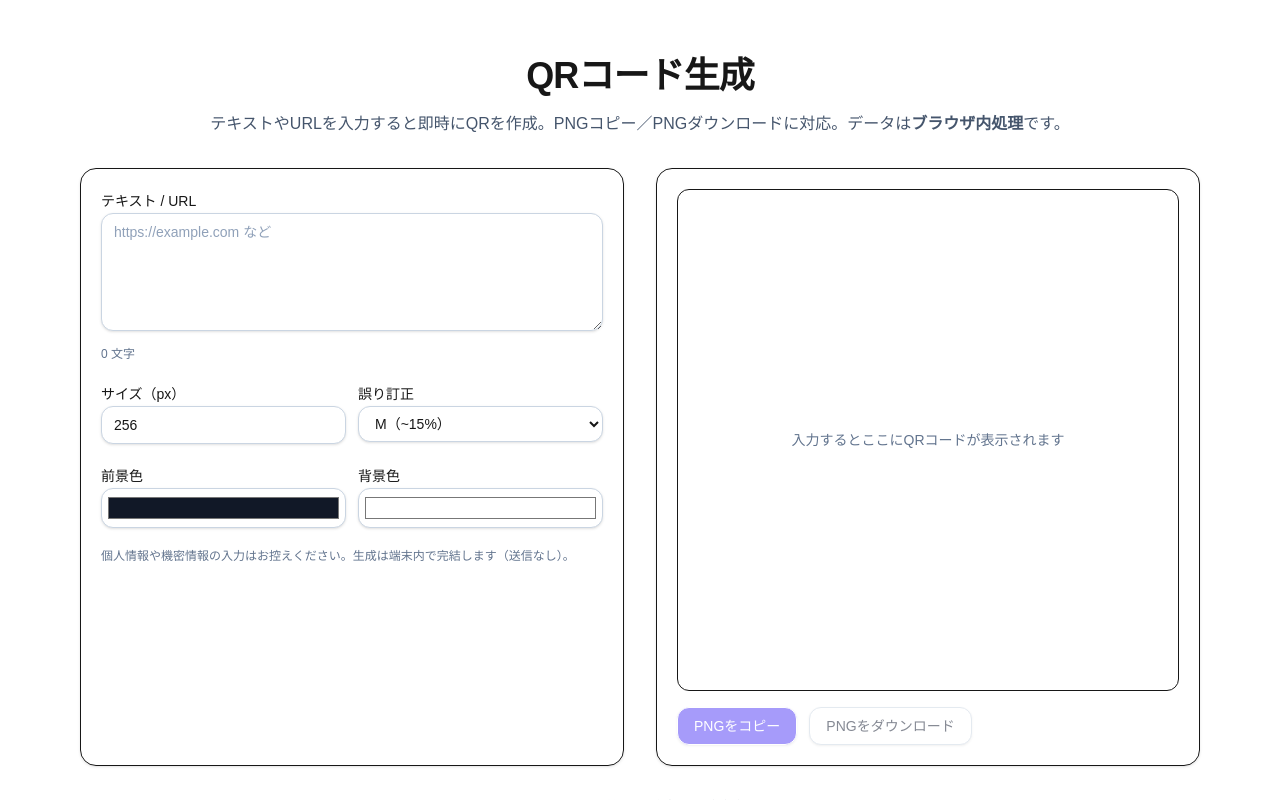
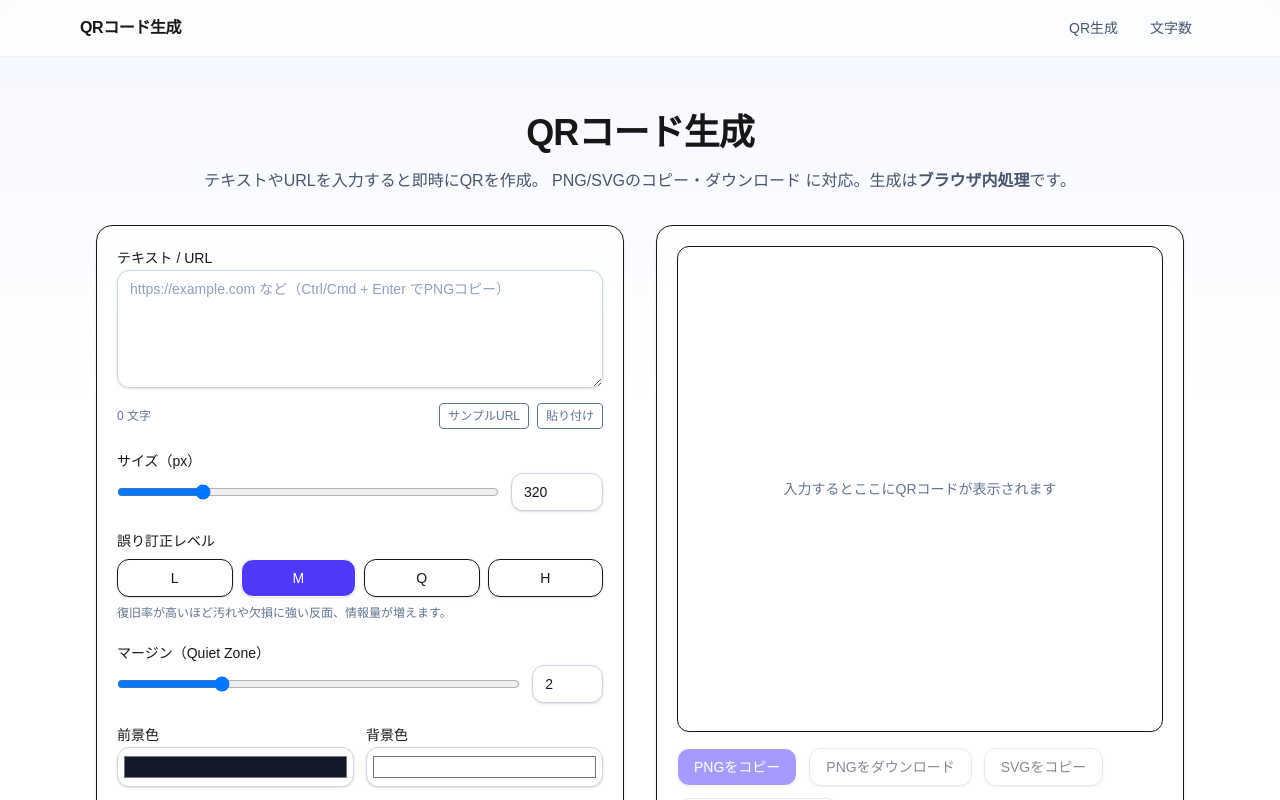
Before and after one commit to usefultool250818-afk/qr-generator, a Next.js app: page / in a window 1280 px wide. Shown: the top 800 px of the page. Built offline with nearby package versions, Linux system fonts and the light colour scheme.

Commit message:
chore(layout): update layout.tsx with OG/Twitter meta, theme colors, header/footer, and GA4

```diff
--- a/src/app/layout.tsx
+++ b/src/app/layout.tsx
@@ -1,46 +1,57 @@
 // app/layout.tsx
-import type { Metadata } from "next";
+import type { Metadata, Viewport } from "next";
 import { Geist, Geist_Mono } from "next/font/google";
 import "./globals.css";
-import Script from "next/script"; // ← 大文字Sで
+import Script from "next/script";
 
-const geistSans = Geist({ variable: "--font-geist-sans", subsets: ["latin"] });
+const geistSans = Geist({ variable: "--font-geist-sans", subsets: ["latin"], weight: ["100","200","300","400","500","600","700","800","900"] });
 const geistMono = Geist_Mono({ variable: "--font-geist-mono", subsets: ["latin"] });
 
 export const metadata: Metadata = {
   metadataBase: new URL("https://qr-generator-bice-nu.vercel.app"),
   title: { default: "QRコード生成 | 便利ツール", template: "%s | 便利ツール" },
-  description:
-    "文字やURLから即時にQRコードを作成。SVG表示とPNGダウンロードに対応。処理はブラウザ内で完結します。",
+  description: "文字やURLから即時にQRコードを作成。PNG/SVGのコピー・ダウンロードに対応。処理はブラウザ内で完結します。",
+  keywords: ["QR", "QRコード", "QR generator", "PNG", "SVG", "誤り訂正", "Quiet Zone"],
+  alternates: { canonical: "/" },
   openGraph: {
     type: "website",
     url: "/",
+    siteName: "便利ツール",
     title: "QRコード生成 | 便利ツール",
-    description:
-      "文字やURLから即時にQRコードを作成。SVG表示とPNGダウンロードに対応。処理はブラウザ内で完結します。",
-    siteName: "便利ツール",
+    description: "文字やURLから即時にQRコードを作成。PNG/SVGのコピー・ダウンロードに対応。処理はブラウザ内で完結します。",
+    images: [{ url: "/og.png", width: 1200, height: 630, alt: "QRコード生成" }],
   },
   twitter: {
-    card: "summary",
+    card: "summary_large_image",
     title: "QRコード生成 | 便利ツール",
-    description:
-      "文字やURLから即時にQRコードを作成。SVG表示とPNGダウンロードに対応。",
+    description: "文字やURLから即時にQRコードを作成。PNG/SVGのコピー・ダウンロードに対応。",
+    images: ["/og.png"],
   },
-  icons: { icon: "/favicon.ico" },
+  icons: {
+    icon: [
+      { url: "/favicon.ico" },
+      { url: "/icon-192.png", sizes: "192x192", type: "image/png" },
+      { url: "/icon-512.png", sizes: "512x512", type: "image/png" },
+    ],
+    apple: [{ url: "/apple-touch-icon.png", sizes: "180x180" }],
+  },
   robots: { index: true, follow: true },
+};
+
+export const viewport: Viewport = {
   themeColor: [
-    { media: "(prefers-color-scheme: light)", color: "#ffffff" },
-    { media: "(prefers-color-scheme: dark)", color: "#0f172a" },
+    { media: "(prefers-color-scheme: light)", color: "#EEF2FF" }, // indigo-50相当
+    { media: "(prefers-color-scheme: dark)", color: "#0B1220" },  // slate-950相当
   ],
 };
 
 export default function RootLayout({ children }: { children: React.ReactNode }) {
   return (
     <html lang="ja" className="h-full scroll-smooth" suppressHydrationWarning>
-      {/* head直下にGAを追加（bodyでもOK） */}
+      {/* GA4（測定IDはそのまま） */}
       <head>
         <Script
-          src="https://www.googletagmanager.com/gtag/js?id=G-NYS6YPJC8G" // ←測定IDを正確に
+          src="https://www.googletagmanager.com/gtag/js?id=G-NYS6YPJC8G"
           strategy="afterInteractive"
         />
         <Script id="ga4-init" strategy="afterInteractive">
@@ -57,12 +68,46 @@ export default function RootLayout({ children }: { children: React.ReactNode })
         className={[
           geistSans.variable,
           geistMono.variable,
-          "antialiased min-h-dvh",
-          "bg-gradient-to-b from-white to-slate-50 text-slate-900",
-          "dark:from-slate-950 dark:to-slate-900 dark:text-slate-100",
+          "antialiased min-h-dvh text-slate-900 dark:text-slate-100",
+          "bg-slate-50 dark:bg-slate-950",
         ].join(" ")}
       >
-        {children}
+        {/* 淡いグラデ背景（moji-counterと統一の質感） */}
+        <div className="pointer-events-none fixed inset-0 -z-10 bg-gradient-to-b from-indigo-50/60 via-transparent to-transparent dark:from-indigo-950/30" />
+
+        {/* 共通ヘッダー（相互リンク） */}
+        <header className="sticky top-0 z-20 border-b border-slate-200/60 bg-white/70 backdrop-blur dark:border-slate-800 dark:bg-slate-900/70">
+          <div className="mx-auto flex h-14 max-w-6xl items-center justify-between px-4">
+            <a href="/" className="font-semibold tracking-tight">QRコード生成</a>
+            <nav className="flex items-center gap-4 text-sm text-slate-600 dark:text-slate-300">
+              <a
+                href="https://qr-generator-bice-nu.vercel.app/"
+                className="rounded-lg px-2 py-1 hover:bg-slate-100 dark:hover:bg-slate-800"
+              >
+                QR生成
+              </a>
+              <a
+                href="https://moji-counter-xi.vercel.app/"
+                className="rounded-lg px-2 py-1 hover:bg-slate-100 dark:hover:bg-slate-800"
+              >
+                文字数
+              </a>
+            </nav>
+          </div>
+        </header>
+
+        {/* メイン */}
+        <div className="mx-auto max-w-6xl px-4">
+          {children}
+        </div>
+
+        {/* フッター（統一の注意書き） */}
+        <footer className="mt-12 border-t border-slate-200/60 py-8 text-sm text-slate-500 dark:border-slate-800">
+          <div className="mx-auto max-w-6xl px-4">
+            <p className="mb-1">※ 生成は端末内で完結します（サーバー送信なし）。</p>
+            <p className="text-xs">© {new Date().getFullYear()} qr-generator. All rights reserved.</p>
+          </div>
+        </footer>
       </body>
     </html>
   );
--- a/src/app/page.tsx
+++ b/src/app/page.tsx
@@ -1,6 +1,6 @@
 "use client";
 
-import { useEffect, useRef, useState } from "react";
+import { useEffect, useMemo, useRef, useState } from "react";
 import QR from "qrcode";
 
 type Level = "L" | "M" | "Q" | "H";
@@ -8,59 +8,87 @@ type Level = "L" | "M" | "Q" | "H";
 export default function Page() {
   // 入力と設定
   const [text, setText] = useState("");
-  const [size, setSize] = useState<number>(256);
+  const [size, setSize] = useState<number>(320);
   const [level, setLevel] = useState<Level>("M");
   const [fg, setFg] = useState("#111827"); // slate-900
   const [bg, setBg] = useState("#ffffff");
+  const [margin, setMargin] = useState<number>(2);
 
-  // プレビュー用
+  // プレビュー（Canvas / SVG）
   const canvasRef = useRef<HTMLCanvasElement>(null);
+  const [svgString, setSvgString] = useState<string>("");
   const [error, setError] = useState<string | null>(null);
+  const [copied, setCopied] = useState<"png" | "svg" | null>(null);
 
-  // 変更のたびにプレビュー更新
+  // Canvas生成
   useEffect(() => {
     if (!canvasRef.current) return;
     const draw = async () => {
       try {
         setError(null);
+        const ctx = canvasRef.current.getContext("2d");
         if (!text) {
-          const ctx = canvasRef.current!.getContext("2d");
           if (ctx) {
-            ctx.clearRect(0, 0, canvasRef.current!.width, canvasRef.current!.height);
+            ctx.clearRect(0, 0, canvasRef.current.width, canvasRef.current.height);
           }
           return;
         }
-        await QR.toCanvas(canvasRef.current!, text, {
+        await QR.toCanvas(canvasRef.current, text, {
           width: size,
           errorCorrectionLevel: level,
-          color: {
-            dark: fg,
-            light: bg,
-          },
-          margin: 2, // Quiet Zone
+          color: { dark: fg, light: bg },
+          margin,
         });
       } catch (e) {
         setError("QRコードの生成に失敗しました。入力内容をご確認ください。");
       }
     };
     draw();
-  }, [text, size, level, fg, bg]);
+  }, [text, size, level, fg, bg, margin]);
 
+  // SVG生成
+  useEffect(() => {
+    const makeSvg = async () => {
+      if (!text) {
+        setSvgString("");
+        return;
+      }
+      try {
+        const svg = await QR.toString(text, {
+          type: "svg",
+          errorCorrectionLevel: level,
+          color: { dark: fg, light: bg },
+          margin,
+          width: size, // qrcodeはsvgでもwidth指定可
+        } as any);
+        setSvgString(svg);
+      } catch {
+        setSvgString("");
+      }
+    };
+    makeSvg();
+  }, [text, level, fg, bg, margin, size]);
+
+  // PNG コピー
   const handleCopyPng = async () => {
     if (!canvasRef.current) return;
-    return new Promise<void>((resolve) => {
+    await new Promise<void>((resolve) => {
       canvasRef.current!.toBlob(async (blob) => {
         if (!blob) return resolve();
         try {
           await navigator.clipboard.write([new ClipboardItem({ [blob.type]: blob })]);
+          setCopied("png");
+          setTimeout(() => setCopied(null), 1200);
         } catch {
-          // フォールバックなし（古いブラウザでは失敗する可能性）
+          // 非対応ブラウザは無視
+        } finally {
+          resolve();
         }
-        resolve();
-      });
+      }, "image/png");
     });
   };
 
+  // PNG ダウンロード
   const handleDownloadPng = () => {
     if (!canvasRef.current) return;
     const link = document.createElement("a");
@@ -69,14 +97,63 @@ export default function Page() {
     link.click();
   };
 
+  // SVG コピー
+  const handleCopySvg = async () => {
+    if (!svgString) return;
+    try {
+      // 文字列コピー（SVGはテキストで扱える）
+      await navigator.clipboard.writeText(svgString);
+      setCopied("svg");
+      setTimeout(() => setCopied(null), 1200);
+    } catch {
+      // noop
+    }
+  };
+
+  // SVG ダウンロード
+  const handleDownloadSvg = () => {
+    if (!svgString) return;
+    const blob = new Blob([svgString], { type: "image/svg+xml;charset=utf-8" });
+    const url = URL.createObjectURL(blob);
+    const a = document.createElement("a");
+    a.href = url;
+    a.download = "qrcode.svg";
+    a.click();
+    URL.revokeObjectURL(url);
+  };
+
+  // ショートカット：Ctrl/Cmd + Enter でPNGコピー
+  useEffect(() => {
+    const onKey = (e: KeyboardEvent) => {
+      if ((e.ctrlKey || e.metaKey) && e.key === "Enter") {
+        e.preventDefault();
+        if (text) handleCopyPng();
+      }
+    };
+    window.addEventListener("keydown", onKey);
+    return () => window.removeEventListener("keydown", onKey);
+  }, [text]);
+
+  // 誤り訂正の説明メモ
+  const ecLabels: Record<Level, string> = useMemo(
+    () => ({
+      L: "L（~7%復旧）",
+      M: "M（~15%復旧）",
+      Q: "Q（~25%復旧）",
+      H: "H（~30%復旧）",
+    }),
+    []
+  );
+
   return (
     <main className="mx-auto max-w-6xl px-4 py-10 md:py-14">
       {/* Hero */}
       <section className="text-center space-y-4">
         <h1 className="text-3xl md:text-4xl font-bold tracking-tight">QRコード生成</h1>
         <p className="text-slate-600 dark:text-slate-300">
-          テキストやURLを入力すると即時にQRを作成。<span className="font-medium">PNGコピー</span>／
-          <span className="font-medium">PNGダウンロード</span>に対応。データは<strong>ブラウザ内処理</strong>です。
+          テキストやURLを入力すると即時にQRを作成。{" "}
+          <span className="font-medium">PNG/SVGのコピー・ダウンロード</span> に対応。生成は
+          <strong>ブラウザ内処理</strong>です。
         </p>
       </section>
 
@@ -91,49 +168,117 @@ export default function Page() {
                 value={text}
                 onChange={(e) => setText(e.target.value)}
                 rows={5}
-                placeholder="https://example.com など"
+                placeholder="https://example.com など（Ctrl/Cmd + Enter でPNGコピー）"
                 aria-label="QRに変換するテキストまたはURL"
                 className="w-full rounded-xl border border-slate-300 bg-white px-3 py-2 text-sm shadow-sm placeholder:text-slate-400
                            focus:outline-none focus:ring-4 focus:ring-indigo-100
                            dark:bg-slate-950 dark:border-slate-800"
               />
               <div className="flex items-center justify-between text-xs text-slate-500">
-                <span>{text.length} 文字</span>
-                <span aria-live="polite">{error ? "エラーがあります" : "\u00A0"}</span>
+                <span aria-live="polite">{text.length} 文字</span>
+                <div className="flex items-center gap-2">
+                  <button
+                    type="button"
+                    onClick={() => setText("https://example.com")}
+                    className="rounded border px-2 py-1 hover:bg-slate-50 dark:border-slate-700 dark:hover:bg-slate-800"
+                    title="サンプルURLを挿入"
+                  >
+                    サンプルURL
+                  </button>
+                  <button
+                    type="button"
+                    onClick={() => navigator.clipboard.readText().then(setText).catch(() => {})}
+                    className="rounded border px-2 py-1 hover:bg-slate-50 dark:border-slate-700 dark:hover:bg-slate-800"
+                    title="クリップボードから貼り付け"
+                  >
+                    貼り付け
+                  </button>
+                </div>
               </div>
             </label>
 
-            <div className="grid grid-cols-2 gap-3">
+            {/* サイズ */}
+            <div className="grid grid-cols-1 gap-2">
               <label className="space-y-1">
                 <span className="text-sm font-medium">サイズ（px）</span>
+                <div className="flex items-center gap-3">
+                  <input
+                    type="range"
+                    min={128}
+                    max={1024}
+                    step={16}
+                    value={size}
+                    onChange={(e) => setSize(Number(e.target.value))}
+                    className="w-full"
+                  />
+                  <input
+                    type="number"
+                    min={128}
+                    max={1024}
+                    value={size}
+                    onChange={(e) =>
+                      setSize(Math.min(1024, Math.max(128, Number(e.target.value) || 320)))
+                    }
+                    className="w-24 rounded-xl border border-slate-300 bg-white px-3 py-2 text-sm shadow-sm
+                               focus:outline-none focus:ring-4 focus:ring-indigo-100
+                               dark:bg-slate-950 dark:border-slate-800"
+                  />
+                </div>
+              </label>
+            </div>
+
+            {/* 誤り訂正 */}
+            <fieldset className="space-y-2">
+              <div className="text-sm font-medium">誤り訂正レベル</div>
+              <div className="grid grid-cols-4 gap-2">
+                {(["L", "M", "Q", "H"] as Level[]).map((lv) => (
+                  <button
+                    key={lv}
+                    type="button"
+                    onClick={() => setLevel(lv)}
+                    aria-pressed={level === lv}
+                    className={`rounded-xl border px-3 py-2 text-sm shadow-sm dark:border-slate-800
+                      ${level === lv
+                        ? "bg-indigo-600 text-white"
+                        : "bg-white hover:bg-slate-50 dark:bg-slate-950 dark:text-slate-100 dark:hover:bg-slate-900"}`}
+                    title={ecLabels[lv]}
+                  >
+                    {lv}
+                  </button>
+                ))}
+              </div>
+              <p className="text-xs text-slate-500">復旧率が高いほど汚れや欠損に強い反面、情報量が増えます。</p>
+            </fieldset>
+
+            {/* マージン（Quiet Zone） */}
+            <label className="space-y-1 block">
+              <span className="text-sm font-medium">マージン（Quiet Zone）</span>
+              <div className="flex items-center gap-3">
+                <input
+                  type="range"
+                  min={0}
+                  max={8}
+                  value={margin}
+                  onChange={(e) => setMargin(Number(e.target.value))}
+                  className="w-full"
+                />
                 <input
                   type="number"
-                  min={128}
-                  max={1024}
-                  value={size}
-                  onChange={(e) => setSize(Math.min(1024, Math.max(128, Number(e.target.value) || 256)))}
-                  className="w-full rounded-xl border border-slate-300 bg-white px-3 py-2 text-sm shadow-sm
+                  min={0}
+                  max={8}
+                  value={margin}
+                  onChange={(e) => {
+                    const v = Math.min(8, Math.max(0, Number(e.target.value) || 0));
+                    setMargin(v);
+                  }}
+                  className="w-20 rounded-xl border border-slate-300 bg-white px-3 py-2 text-sm shadow-sm
                              focus:outline-none focus:ring-4 focus:ring-indigo-100
                              dark:bg-slate-950 dark:border-slate-800"
                 />
-              </label>
-              <label className="space-y-1">
-                <span className="text-sm font-medium">誤り訂正</span>
-                <select
-                  value={level}
-                  onChange={(e) => setLevel(e.target.value as Level)}
-                  className="w-full rounded-xl border border-slate-300 bg-white px-3 py-2 text-sm shadow-sm
-                             focus:outline-none focus:ring-4 focus:ring-indigo-100
-                             dark:bg-slate-950 dark:border-slate-800"
-                >
-                  <option value="L">L（~7%）</option>
-                  <option value="M">M（~15%）</option>
-                  <option value="Q">Q（~25%）</option>
-                  <option value="H">H（~30%）</option>
-                </select>
-              </label>
-            </div>
+              </div>
+            </label>
 
+            {/* 色 */}
             <div className="grid grid-cols-2 gap-3">
               <label className="space-y-1">
                 <span className="text-sm font-medium">前景色</span>
@@ -193,8 +338,9 @@ export default function Page() {
                 className="inline-flex items-center justify-center rounded-xl border px-4 py-2 text-sm font-medium shadow-sm
                            bg-indigo-600 text-white hover:bg-indigo-500 active:translate-y-[1px]
                            disabled:opacity-50 disabled:cursor-not-allowed"
+                aria-live="polite"
               >
-                PNGをコピー
+                {copied === "png" ? "PNGをコピーしました" : "PNGをコピー"}
               </button>
               <button
                 onClick={handleDownloadPng}
@@ -206,6 +352,33 @@ export default function Page() {
               >
                 PNGをダウンロード
               </button>
+
+              <button
+                onClick={handleCopySvg}
+                disabled={!svgString}
+                className="inline-flex items-center justify-center rounded-xl border px-4 py-2 text-sm font-medium shadow-sm
+                           bg-white text-slate-900 hover:bg-slate-50 active:translate-y-[1px]
+                           dark:bg-slate-950 dark:text-slate-100 dark:hover:bg-slate-900
+                           border-slate-300 dark:border-slate-800 disabled:opacity-50 disabled:cursor-not-allowed"
+                aria-live="polite"
+              >
+                {copied === "svg" ? "SVGをコピーしました" : "SVGをコピー"}
+              </button>
+              <button
+                onClick={handleDownloadSvg}
+                disabled={!svgString}
+                className="inline-flex items-center justify-center rounded-xl border px-4 py-2 text-sm font-medium shadow-sm
+                           bg-white text-slate-900 hover:bg-slate-50 active:translate-y-[1px]
+                           dark:bg-slate-950 dark:text-slate-100 dark:hover:bg-slate-900
+                           border-slate-300 dark:border-slate-800 disabled:opacity-50 disabled:cursor-not-allowed"
+              >
+                SVGをダウンロード
+              </button>
+            </div>
+
+            <div className="text-xs text-slate-500">
+              <p>ヒント：高解像度が必要なら SVG で保存すると綺麗です。</p>
+              <p>ショートカット：Ctrl/Cmd + Enter で PNG をコピー</p>
             </div>
           </div>
         </div>
```
